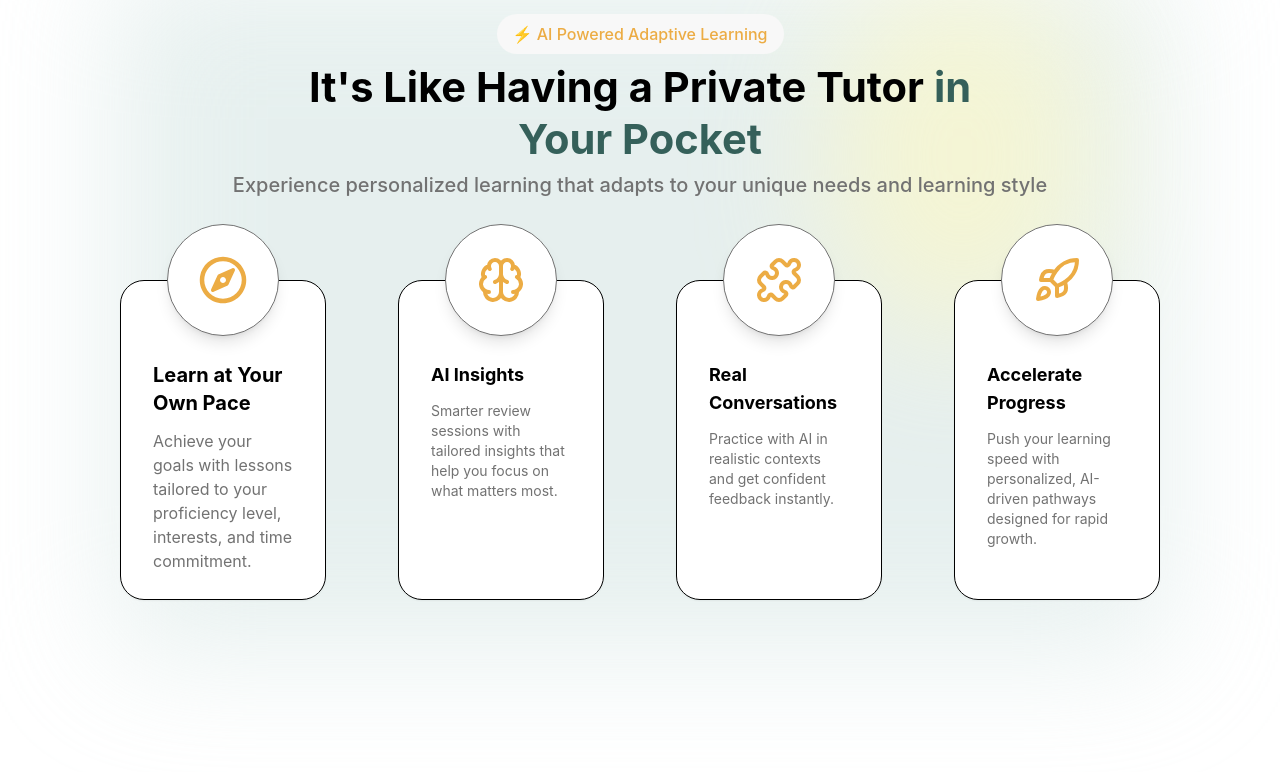
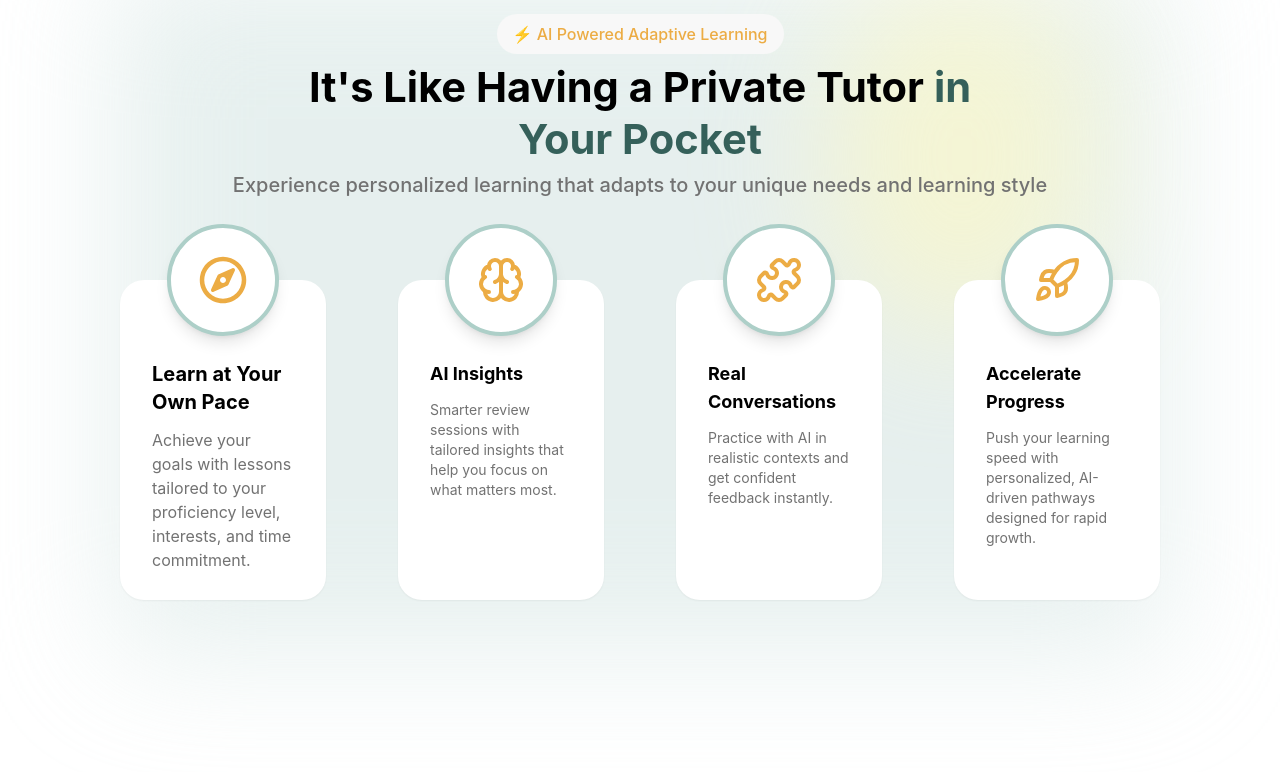
Before and after one commit to AbdulRehman938/Takallum-frontend, a React (Vite) app: page / in a window 1280 px wide. Shown: the part 2266-3038 px from the top of the page. Built offline with nearby package versions, Linux system fonts and the light colour scheme.

Commit message:
minor-updations

```diff
--- a/src/components/Activity.jsx
+++ b/src/components/Activity.jsx
@@ -26,8 +26,8 @@ const parentVariants = {
 // Animation variants for children
 const childVariants = {
     hidden: { opacity: 0, x: -60 },
-    visible: { opacity: 1, x: 0, transition: { type: "spring", duration: 0.7 } },
-    exit: { opacity: 0, x: 60, transition: { type: "spring", duration: 0.5 } }
+    visible: { opacity: 1, x: 0, transition: { type: "spring", duration: 0.4 } },
+    exit: { opacity: 0, x: 60, transition: { type: "spring", duration: 0.8 } }
 };
 
 const cards = [
--- a/src/components/Claim.jsx
+++ b/src/components/Claim.jsx
@@ -59,8 +59,8 @@ const parentVariants = {
 // Animation variants for children
 const childVariants = {
     hidden: { opacity: 0, x: -60 },
-    visible: { opacity: 1, x: 0, transition: { type: "spring", duration: 0.7 } },
-    exit: { opacity: 0, x: 60, transition: { type: "spring", duration: 0.5 } }
+    visible: { opacity: 1, x: 0, transition: { type: "spring", duration: 0.4 } },
+    exit: { opacity: 0, x: 60, transition: { type: "spring", duration: 0.8 } }
 };
 
 const Claim = () => {
--- a/src/components/Connect.jsx
+++ b/src/components/Connect.jsx
@@ -26,8 +26,8 @@ const parentVariants = {
 // Animation variants for children
 const childVariants = {
   hidden: { opacity: 0, x: -60 },
-  visible: { opacity: 1, x: 0, transition: { type: "spring", duration: 0.7 } },
-  exit: { opacity: 0, x: 60, transition: { type: "spring", duration: 0.5 } }
+  visible: { opacity: 1, x: 0, transition: { type: "spring", duration: 0.4 } },
+  exit: { opacity: 0, x: 60, transition: { type: "spring", duration: 0.8 } }
 };
 
 const Connect = () => {
@@ -205,18 +205,18 @@ const Connect = () => {
           className="md:hidden mt-8 xs:mt-10 px-3"
         >
           {/* Tabs */}
-          <div className="flex justify-center gap-4 xs:gap-6 border-b border-gray-300 pb-2">
+          <div className=" flex justify-center gap-4 xs:gap-6 border-b border-gray-300 pb-2">
             <button
               onClick={() => setActiveTab("tutor")}
-              className={`pb-2 text-xs xs:text-sm text-black font-semibold ${activeTab === "tutor" ? "text-secondaryDefault border-b-2 border-secondaryDefault" : "text-gray-500"}`}
+              className={`pb-2 text-xs xs:text-sm text-black font-semibold ${activeTab === "tutor" ? "text-black border-b-2 border-secondaryDefault" : "text-black"}`}
             >
               Private Tutor
             </button>
             <button
               onClick={() => setActiveTab("smart")}
-              className={`pb-2 text-xs xs:text-sm text-black font-semibold flex items-center gap-1 ${activeTab === "smart" ? "text-secondaryDefault border-b-2 border-secondaryDefault" : "text-gray-500"}`}
+              className={`pb-2 text-xs xs:text-sm text-black font-semibold flex items-center gap-1 ${activeTab === "smart" ? "text-black border-b-2 border-secondaryDefault" : "text-black"}`}
             >
-              <img src="public/logo.png" alt="logo" className="w-4 h-4 xs:w-5 xs:h-5" />
+              <img src="/logo.png" alt="logo" className="w-4 h-4 xs:w-5 xs:h-5" />
               Smart Learning
             </button>
           </div>
@@ -239,7 +239,7 @@ const Connect = () => {
             <div className="w-1/2">
               {activeTab === "tutor" ? (
                 <>
-                  <h1 className="font-bold text-sm xs:text-base sm:text-lg text-gray-700">Private Tutor</h1>
+                  <h1 className="font-bold text-sm xs:text-base sm:text-lg text-black">Private Tutor</h1>
                   <ul className="flex flex-col gap-3 xs:gap-4 mt-3 xs:mt-5 text-xs xs:text-sm text-black">
                     <li className="flex items-center border-b border-b-gray/20 pb-2">
                       <RxCross2 className="text-red-500 text-base xs:text-lg p-0.5 rounded-full bg-red-100 mr-1.5 xs:mr-2" /> $10+<span className="text-[10px] xs:text-xs">/hr</span>
@@ -260,7 +260,7 @@ const Connect = () => {
                 </>
               ) : (
                 <>
-                  <h1 className="font-bold text-sm xs:text-base sm:text-lg flex items-center gap-1">
+                  <h1 className="font-bold text-sm xs:text-base sm:text-lg text-black flex items-center gap-1">
                     <img src="public/logo.png" alt="logo" className="w-4 h-4 xs:w-5 xs:h-5" />
                     Smart Learning
                   </h1>
--- a/src/components/Header.jsx
+++ b/src/components/Header.jsx
@@ -1,14 +1,36 @@
-import React, { useState, useEffect } from "react";
+import React, { useState, useEffect, useRef } from "react";
 import { Menu, X } from "lucide-react";
+import { motion, AnimatePresence } from "framer-motion";
 
 const Header = () => {
   const navItems = ["Feature", "Pricing", "Contact", "FAQ"];
   const [hovered, setHovered] = useState(null);
   const [mobileOpen, setMobileOpen] = useState(false);
+  const menuRef = useRef(null);
+  const buttonRef = useRef(null);
 
-  // ✅ Prevent background scroll when mobile menu is open
+  // Handle clicks outside the dropdown menu
   useEffect(() => {
-    document.body.style.overflow = mobileOpen ? "hidden" : "auto";
+    const handleClickOutside = (event) => {
+      // Close the menu if click is outside the menu and not on the toggle button
+      if (mobileOpen &&
+        menuRef.current &&
+        !menuRef.current.contains(event.target) &&
+        buttonRef.current &&
+        !buttonRef.current.contains(event.target)) {
+        setMobileOpen(false);
+      }
+    };
+
+    // Add event listener when the menu is open
+    if (mobileOpen) {
+      document.addEventListener('mousedown', handleClickOutside);
+    }
+
+    // Clean up the event listener
+    return () => {
+      document.removeEventListener('mousedown', handleClickOutside);
+    };
   }, [mobileOpen]);
 
   return (
@@ -76,6 +98,7 @@ const Header = () => {
       {/* Mobile Hamburger */}
       <div className="md:hidden flex items-center text-secondary-900">
         <button
+          ref={buttonRef}
           onClick={() => setMobileOpen(!mobileOpen)}
           className="text-gray-800 p-1"
         >
@@ -83,54 +106,56 @@ const Header = () => {
         </button>
       </div>
 
-      {/* Mobile Drawer */}
-      {mobileOpen && (
-        <>
-          {/* Background overlay */}
-          <div
-            className="fixed inset-0 bg-black/50 z-40"
-            onClick={() => setMobileOpen(false)}
-          />
-          {/* Slide drawer */}
-          <div className="fixed top-0 right-0 h-screen shadow-xl z-50 flex flex-col transition-transform duration-300 translate-x-0
-                        w-[280px] p-4 bg-white/95 backdrop-blur-xl
-                        sm:w-[320px] sm:p-5
-                        md:max-w-xs md:p-6">
-            {/* Close Button */}
-            <button
-              onClick={() => setMobileOpen(false)}
-              className="self-end mb-4 text-gray-800
-                        sm:mb-5
-                        md:mb-6"
+      {/* Mobile Dropdown Menu */}
+      <AnimatePresence>
+        {mobileOpen && (
+          <motion.div
+            ref={menuRef}
+            initial={{ opacity: 0, height: 0, y: -20 }}
+            animate={{ opacity: 1, height: "auto", y: 0 }}
+            exit={{ opacity: 0, height: 0, y: -20 }}
+            transition={{ duration: 0.3, ease: "easeInOut" }}
+            className="absolute top-full right-0 w-[40%] min-w-[240px] z-40 shadow-lg bg-white/95 backdrop-blur-xl overflow-hidden rounded-bl-2xl border-l border-b border-gray-200"
+          >
+            {/* Nav Links */}
+            <motion.div
+              initial={{ opacity: 0 }}
+              animate={{ opacity: 1 }}
+              transition={{ delay: 0.1, duration: 0.2 }}
+              className="flex flex-col text-secondary-900 font-semibold w-full
+                        p-4 gap-4 text-base
+                        sm:p-5 sm:gap-5 sm:text-lg
+                        md:p-6 md:gap-6 md:text-lg"
             >
-              <X size={24} className="sm:size-28" />
-            </button>
-
-            {/* Nav Links */}
-            <div className="flex flex-col text-secondary-900 font-semibold
-                          gap-4 text-base
-                          sm:gap-5 sm:text-lg
-                          md:gap-6 md:text-lg">
-              {navItems.map((item) => (
-                <a
+              {navItems.map((item, index) => (
+                <motion.a
                   key={item}
+                  initial={{ opacity: 0, x: -10 }}
+                  animate={{ opacity: 1, x: 0 }}
+                  transition={{ delay: 0.1 + index * 0.1, duration: 0.2 }}
                   href={`#${item.toLowerCase()}`}
-                  className="text-gray-800 hover:text-secondaryDefault transition"
+                  className="text-gray-800 hover:text-secondaryDefault transition border-b border-gray-200 pb-2"
                   onClick={() => setMobileOpen(false)}
                 >
                   {item}
-                </a>
+                </motion.a>
               ))}
-              <button className="bg-secondaryDefault text-white rounded-xl hover:bg-secondary-700 transition
-                              mt-2 px-4 py-2
-                              sm:mt-3
-                              md:mt-4">
+              <motion.button
+                initial={{ opacity: 0, y: 10 }}
+                animate={{ opacity: 1, y: 0 }}
+                transition={{ delay: 0.5, duration: 0.2 }}
+                className="bg-secondaryDefault text-white rounded-xl hover:bg-secondary-700 transition
+                          mt-2 px-4 py-2 self-start
+                          sm:mt-3
+                          md:mt-4"
+                onClick={() => setMobileOpen(false)}
+              >
                 Subscribe
-              </button>
-            </div>
-          </div>
-        </>
-      )}
+              </motion.button>
+            </motion.div>
+          </motion.div>
+        )}
+      </AnimatePresence>
     </header>
   );
 };
--- a/src/components/Hero.jsx
+++ b/src/components/Hero.jsx
@@ -24,8 +24,8 @@ const parentVariants = {
 // Child variants (each element slides in/out)
 const childVariants = {
   hidden: { opacity: 0, x: -60 },
-  visible: { opacity: 1, x: 0, transition: { type: "spring", duration: 0.7 } },
-  exit: { opacity: 0, x: 60, transition: { type: "spring", duration: 0.5 } }
+  visible: { opacity: 1, x: 0, transition: { type: "spring", duration: 0.4 } },
+  exit: { opacity: 0, x: 60, transition: { type: "spring", duration: 0.8 } }
 };
 
 const Hero = () => {
--- a/src/components/Mockup.jsx
+++ b/src/components/Mockup.jsx
@@ -64,8 +64,8 @@ const parentVariants = {
 
 const childVariants = {
     hidden: { opacity: 0, x: -60 },
-    visible: { opacity: 1, x: 0, transition: { type: "spring", duration: 0.7 } },
-    exit: { opacity: 0, x: 60, transition: { type: "spring", duration: 0.5 } }
+    visible: { opacity: 1, x: 0, transition: { type: "spring", duration: 0.4 } },
+    exit: { opacity: 0, x: 60, transition: { type: "spring", duration: 0.8 } }
 };
 
 const Mockup = () => {
@@ -80,7 +80,7 @@ const Mockup = () => {
         typeof window !== "undefined" ? window.innerWidth : 0
     );
 
-    const gapBetweenSlides = "-mt-16 xs:-mt-20 sm:-mt-24 md:-mt-32 lg:-mt-40";
+    const gapBetweenSlides = "mt-0";  // Removed negative margins to position mockups lower
     const slideGap = tabSlideWidth < 768 ? 40 : 240;
 
     // Framer Motion animation controls for top/bottom sections
@@ -421,11 +421,11 @@ const Mockup = () => {
                     {/* Card 1 */}
                     <motion.div variants={childVariants} className="group relative hover:scale-105 transition-transform duration-300 ease-in-out cursor-pointer hover:shadow-xl m-2 sm:m-3 md:m-4">
                         <div
-                            className="absolute -top-10 md:-top-14 left-1/2 -translate-x-1/2 z-20 w-20 h-20 md:w-28 md:h-28 bg-white rounded-full flex border border-gray items-center justify-center shadow-lg transition-colors duration-700 group-hover:bg-[#ECAC44]"
+                            className="absolute -top-10 md:-top-14 left-1/2 -translate-x-1/2 z-20 w-20 h-20 md:w-28 md:h-28 bg-white rounded-full flex border-4 border-secondary-200 items-center justify-center shadow-lg transition-colors duration-700 group-hover:bg-[#ECAC44]"
                         >
                             <FaRegCompass className="w-10 h-10 md:w-12 md:h-12 text-[#ECAC44] group-hover:text-white transition-colors duration-700" />
                         </div>
-                        <div className="relative bg-white rounded-3xl p-4 xs:p-5 sm:p-6 md:p-8 pt-16 md:pt-20 shadow-sm border border-gray-100 h-auto md:h-72 lg:h-80 flex flex-col gap-2 xs:gap-3 sm:gap-4 overflow-hidden">
+                        <div className="relative bg-white rounded-3xl p-4 xs:p-5 sm:p-6 md:p-8 pt-16 md:pt-20 shadow-sm h-auto md:h-72 lg:h-80 flex flex-col gap-2 xs:gap-3 sm:gap-4 overflow-hidden">
                             <div className="absolute bottom-0 left-0 w-full h-[calc(100%+4rem)] bg-[#ECAC44] origin-bottom scale-y-0 group-hover:scale-y-100 transition-transform duration-700 ease-in-out z-0 rounded-t-3xl" />
                             <div className="relative z-10">
                                 <h3 className="text-base md:text-lg lg:text-xl font-bold text-black mb-2 md:mb-3">Learn at Your Own Pace</h3>
@@ -439,11 +439,11 @@ const Mockup = () => {
                     {/* Card 2 */}
                     <motion.div variants={childVariants} className="group relative hover:scale-105 transition-transform duration-300 ease-in-out cursor-pointer hover:shadow-xl m-2 sm:m-3 md:m-4">
                         <div
-                            className="absolute -top-10 md:-top-14 left-1/2 -translate-x-1/2 z-20 w-20 h-20 md:w-28 md:h-28 bg-white rounded-full flex border border-gray items-center justify-center shadow-lg transition-colors duration-700 group-hover:bg-[#ECAC44]"
+                            className="absolute -top-10 md:-top-14 left-1/2 -translate-x-1/2 z-20 w-20 h-20 md:w-28 md:h-28 bg-white rounded-full flex border-4 border-secondary-200 items-center justify-center shadow-lg transition-colors duration-700 group-hover:bg-[#ECAC44]"
                         >
                             <LuBrain className="w-10 h-10 md:w-12 md:h-12 text-[#ECAC44] group-hover:text-white transition-colors duration-700" />
                         </div>
-                        <div className="relative bg-white rounded-3xl p-4 xs:p-5 sm:p-6 md:p-8 pt-16 md:pt-20 shadow-sm border border-gray-100 h-auto md:h-72 lg:h-80 flex flex-col gap-2 xs:gap-3 sm:gap-4 overflow-hidden">
+                        <div className="relative bg-white rounded-3xl p-4 xs:p-5 sm:p-6 md:p-8 pt-16 md:pt-20 shadow-sm h-auto md:h-72 lg:h-80 flex flex-col gap-2 xs:gap-3 sm:gap-4 overflow-hidden">
                             <div className="absolute bottom-0 left-0 w-full h-[calc(100%+4rem)] bg-[#ECAC44] origin-bottom scale-y-0 group-hover:scale-y-100 transition-transform duration-700 ease-in-out z-0 rounded-t-3xl" />
                             <div className="relative z-10">
                                 <h3 className="text-base md:text-lg font-bold text-black mb-2 md:mb-3">AI Insights</h3>
@@ -457,11 +457,11 @@ const Mockup = () => {
                     {/* Card 3 */}
                     <motion.div variants={childVariants} className="group relative hover:scale-105 transition-transform duration-300 ease-in-out cursor-pointer hover:shadow-xl m-2 sm:m-3 md:m-4">
                         <div
-                            className="absolute -top-10 md:-top-14 left-1/2 -translate-x-1/2 z-20 w-20 h-20 md:w-28 md:h-28 bg-white rounded-full flex border border-gray items-center justify-center shadow-lg transition-colors duration-700 group-hover:bg-[#ECAC44]"
+                            className="absolute -top-10 md:-top-14 left-1/2 -translate-x-1/2 z-20 w-20 h-20 md:w-28 md:h-28 bg-white rounded-full flex border-4 border-secondary-200 items-center justify-center shadow-lg transition-colors duration-700 group-hover:bg-[#ECAC44]"
                         >
                             <LucidePuzzle className="w-10 h-10 md:w-12 md:h-12 text-[#ECAC44] group-hover:text-white transition-colors duration-700" />
                         </div>
-                        <div className="relative bg-white rounded-3xl p-4 xs:p-5 sm:p-6 md:p-8 pt-16 md:pt-20 shadow-sm border border-gray-100 h-auto md:h-72 lg:h-80 flex flex-col gap-2 xs:gap-3 sm:gap-4 overflow-hidden">
+                        <div className="relative bg-white rounded-3xl p-4 xs:p-5 sm:p-6 md:p-8 pt-16 md:pt-20 shadow-sm h-auto md:h-72 lg:h-80 flex flex-col gap-2 xs:gap-3 sm:gap-4 overflow-hidden">
                             <div className="absolute bottom-0 left-0 w-full h-[calc(100%+4rem)] bg-[#ECAC44] origin-bottom scale-y-0 group-hover:scale-y-100 transition-transform duration-700 ease-in-out z-0 rounded-t-3xl" />
                             <div className="relative z-10">
                                 <h3 className="text-base md:text-lg font-bold text-black mb-2 md:mb-3">Real Conversations</h3>
@@ -475,11 +475,11 @@ const Mockup = () => {
                     {/* Card 4 */}
                     <motion.div variants={childVariants} className="group relative hover:scale-105 transition-transform duration-300 ease-in-out cursor-pointer hover:shadow-xl m-2 sm:m-3 md:m-4">
                         <div
-                            className="absolute -top-10 md:-top-14 left-1/2 -translate-x-1/2 z-20 w-20 h-20 md:w-28 md:h-28 bg-white rounded-full flex border border-gray items-center justify-center shadow-lg transition-colors duration-700 group-hover:bg-[#ECAC44]"
+                            className="absolute -top-10 md:-top-14 left-1/2 -translate-x-1/2 z-20 w-20 h-20 md:w-28 md:h-28 bg-white rounded-full flex border-4 border-secondary-200 items-center justify-center shadow-lg transition-colors duration-700 group-hover:bg-[#ECAC44]"
                         >
                             <LucideRocket className="w-10 h-10 md:w-12 md:h-12 text-[#ECAC44] group-hover:text-white transition-colors duration-700" />
                         </div>
-                        <div className="relative bg-white rounded-3xl p-4 xs:p-5 sm:p-6 md:p-8 pt-16 md:pt-20 shadow-sm border border-gray-100 h-auto md:h-72 lg:h-80 flex flex-col gap-2 xs:gap-3 sm:gap-4 overflow-hidden">
+                        <div className="relative bg-white rounded-3xl p-4 xs:p-5 sm:p-6 md:p-8 pt-16 md:pt-20 shadow-sm h-auto md:h-72 lg:h-80 flex flex-col gap-2 xs:gap-3 sm:gap-4 overflow-hidden">
                             <div className="absolute bottom-0 left-0 w-full h-[calc(100%+4rem)] bg-[#ECAC44] origin-bottom scale-y-0 group-hover:scale-y-100 transition-transform duration-700 ease-in-out z-0 rounded-t-3xl" />
                             <div className="relative z-10">
                                 <h3 className="text-base md:text-lg font-bold text-black mb-2 md:mb-3">Accelerate Progress</h3>
```
Also changed, not shown: public/rounded-favicon.svg (added).
